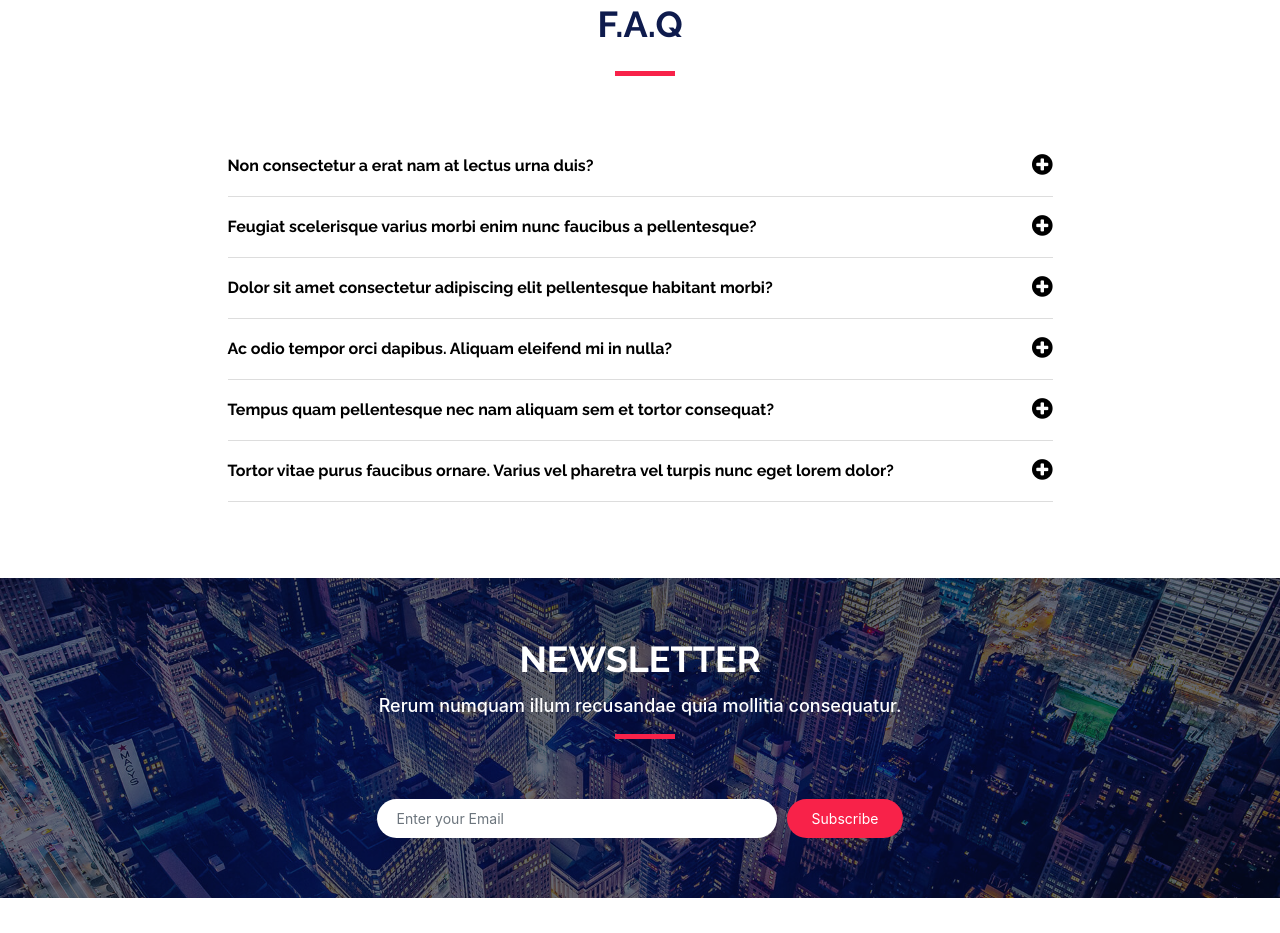
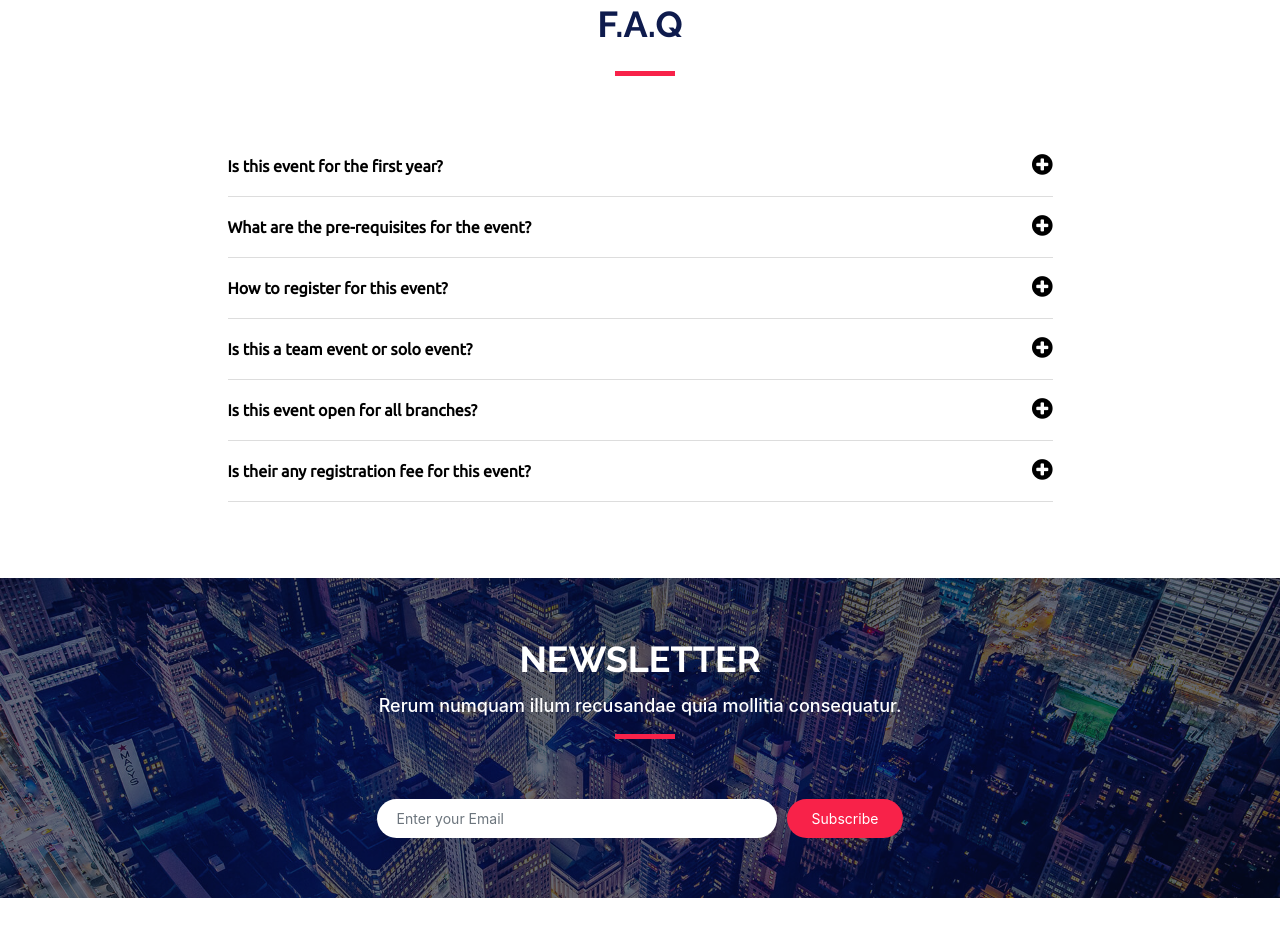
Before and after one commit to owasp-tsc/Tech-niti, a plain HTML site: page index.html in a window 1280 px wide. Shown: the part 3836-4769 px from the top of the page. Drawn offline with Linux system fonts and the light colour scheme.

Commit message:
faq with some answers

```diff
--- a/css/style.css
+++ b/css/style.css
@@ -1133,10 +1133,10 @@ body.mobile-nav-active #mobile-nav-toggle {
   padding: 18px 0;
   display: block;
   position: relative;
-  font-family: "Raleway", sans-serif;
+  font-family: 'Ubuntu', sans-serif;
   font-size: 16px;
   line-height: 24px;
-  font-weight: 600;
+  font-weight: bold;
   padding-right: 20px;
 }
 
--- a/index.html
+++ b/index.html
@@ -24,6 +24,7 @@
   <link href="lib/venobox/venobox.css" rel="stylesheet">
   <link href="lib/owlcarousel/assets/owl.carousel.min.css" rel="stylesheet">
 
+  <link href="https://fonts.googleapis.com/css?family=Open+Sans|PT+Serif|Roboto+Mono|Ubuntu&display=swap" rel="stylesheet">
   <!-- Main Stylesheet File -->
   <link href="css/style.css" rel="stylesheet">
 
@@ -728,60 +729,60 @@
           <h2>F.A.Q </h2>
         </div>
 
-        <div class="row justify-content-center">
+        <div class="row justify-content-center" >
           <div class="col-lg-9">
               <ul id="faq-list">
 
                 <li>
-                  <a data-toggle="collapse" class="collapsed" href="#faq1">Non consectetur a erat nam at lectus urna duis? <i class="fa fa-minus-circle"></i></a>
+                  <a data-toggle="collapse" class="collapsed" href="#faq1">Is this event for the first year? <i class="fa fa-minus-circle"></i></a>
                   <div id="faq1" class="collapse" data-parent="#faq-list">
                     <p>
-                      Feugiat pretium nibh ipsum consequat. Tempus iaculis urna id volutpat lacus laoreet non curabitur gravida. Venenatis lectus magna fringilla urna porttitor rhoncus dolor purus non.
+                      This event is open for all students of Thapar Institute of Engineering and Technology irrespective of the branch and year.
                     </p>
                   </div>
                 </li>
 
                 <li>
-                  <a data-toggle="collapse" href="#faq2" class="collapsed">Feugiat scelerisque varius morbi enim nunc faucibus a pellentesque? <i class="fa fa-minus-circle"></i></a>
+                  <a data-toggle="collapse" href="#faq2" class="collapsed">What are the pre-requisites for the event? <i class="fa fa-minus-circle"></i></a>
                   <div id="faq2" class="collapse" data-parent="#faq-list">
                     <p>
-                      Dolor sit amet consectetur adipiscing elit pellentesque habitant morbi. Id interdum velit laoreet id donec ultrices. Fringilla phasellus faucibus scelerisque eleifend donec pretium. Est pellentesque elit ullamcorper dignissim. Mauris ultrices eros in cursus turpis massa tincidunt dui.
+                      You should have basic knowledge and experience in competitve programming.
                     </p>
                   </div>
                 </li>
 
                 <li>
-                  <a data-toggle="collapse" href="#faq3" class="collapsed">Dolor sit amet consectetur adipiscing elit pellentesque habitant morbi? <i class="fa fa-minus-circle"></i></a>
+                  <a data-toggle="collapse" href="#faq3" class="collapsed">How to register for this event? <i class="fa fa-minus-circle"></i></a>
                   <div id="faq3" class="collapse" data-parent="#faq-list">
                     <p>
-                      Eleifend mi in nulla posuere sollicitudin aliquam ultrices sagittis orci. Faucibus pulvinar elementum integer enim. Sem nulla pharetra diam sit amet nisl suscipit. Rutrum tellus pellentesque eu tincidunt. Lectus urna duis convallis convallis tellus. Urna molestie at elementum eu facilisis sed odio morbi quis
+                      Lorem ipsum dolor sit amet, consectetur adipisicing elit. Repudiandae non qui quasi similique excepturi, ullam ipsum quibusdam id assumenda, ut.
                     </p>
                   </div>
                 </li>
 
                 <li>
-                  <a data-toggle="collapse" href="#faq4" class="collapsed">Ac odio tempor orci dapibus. Aliquam eleifend mi in nulla? <i class="fa fa-minus-circle"></i></a>
+                  <a data-toggle="collapse" href="#faq4" class="collapsed">Is this a team event or solo event? <i class="fa fa-minus-circle"></i></a>
                   <div id="faq4" class="collapse" data-parent="#faq-list">
                     <p>
-                      Dolor sit amet consectetur adipiscing elit pellentesque habitant morbi. Id interdum velit laoreet id donec ultrices. Fringilla phasellus faucibus scelerisque eleifend donec pretium. Est pellentesque elit ullamcorper dignissim. Mauris ultrices eros in cursus turpis massa tincidunt dui.
+                      Lorem ipsum dolor sit amet, consectetur adipisicing elit. Repellat et impedit, sunt, maxime placeat minus.
                     </p>
                   </div>
                 </li>
 
                 <li>
-                  <a data-toggle="collapse" href="#faq5" class="collapsed">Tempus quam pellentesque nec nam aliquam sem et tortor consequat? <i class="fa fa-minus-circle"></i></a>
+                  <a data-toggle="collapse" href="#faq5" class="collapsed">Is this event open for all branches? <i class="fa fa-minus-circle"></i></a>
                   <div id="faq5" class="collapse" data-parent="#faq-list">
                     <p>
-                      Molestie a iaculis at erat pellentesque adipiscing commodo. Dignissim suspendisse in est ante in. Nunc vel risus commodo viverra maecenas accumsan. Sit amet nisl suscipit adipiscing bibendum est. Purus gravida quis blandit turpis cursus in
+                      This event is open for all students of Thapar Institute of Engineering and Technology irrespective of the branch and year.
                     </p>
                   </div>
                 </li>
 
                 <li>
-                  <a data-toggle="collapse" href="#faq6" class="collapsed">Tortor vitae purus faucibus ornare. Varius vel pharetra vel turpis nunc eget lorem dolor? <i class="fa fa-minus-circle"></i></a>
+                  <a data-toggle="collapse" href="#faq6" class="collapsed">Is their any registration fee for this event? <i class="fa fa-minus-circle"></i></a>
                   <div id="faq6" class="collapse" data-parent="#faq-list">
                     <p>
-                      Laoreet sit amet cursus sit amet dictum sit amet justo. Mauris vitae ultricies leo integer malesuada nunc vel. Tincidunt eget nullam non nisi est sit amet. Turpis nunc eget lorem dolor sed. Ut venenatis tellus in metus vulputate eu scelerisque. Pellentesque diam volutpat commodo sed egestas egestas fringilla phasellus faucibus. Nibh tellus molestie nunc non blandit massa enim nec.
+                      No, TECHNITI is a free event for each and every student of Thapar Institute of Engineering and Technology.
                     </p>
                   </div>
                 </li>
```
